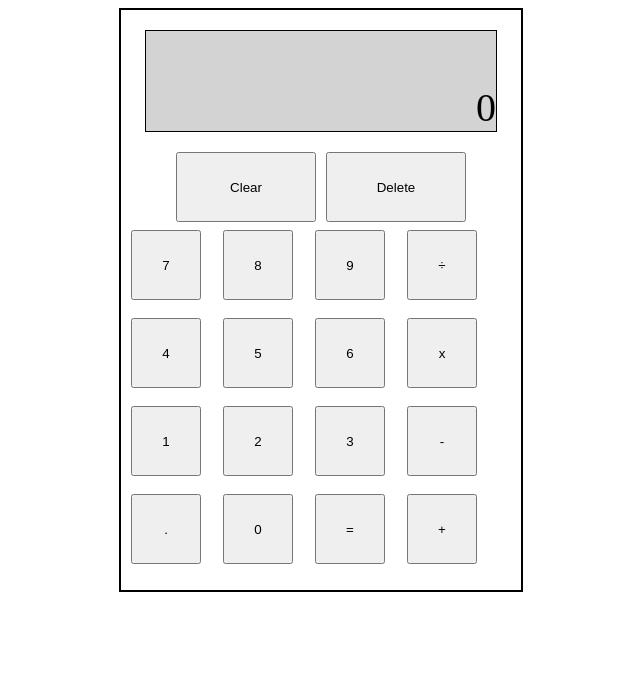
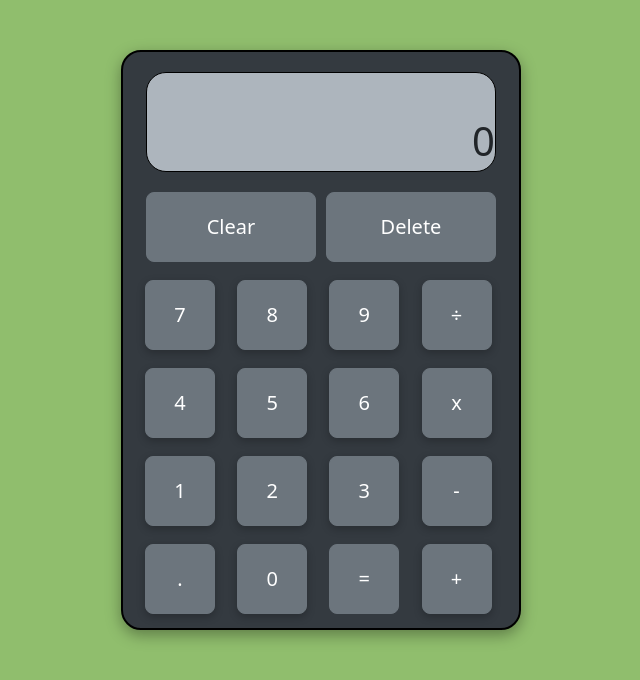
Before and after one commit to riahamhari/calculator, a plain HTML site: page index.html in a window 1280 px wide. Shown: the whole page, without its empty margins (319-959 px from the left). Drawn offline with nearby package versions, Linux system fonts and the light colour scheme.

Commit message:
styling fixes for calculator screen

```diff
--- a/app.css
+++ b/app.css
@@ -1,11 +1,22 @@
+body {
+    background-color: #90be6d;
+}
+
+
+
+
 .container {
     width: 400px;
     height: 580px;
     display: block;
     border: 2px solid black;
     margin: 0 auto;
+    margin-top: 50px;
     justify-content: center;
-    /* border-radius: 25px; */
+    background-color: #343a40;
+    box-shadow: rgba(0, 0, 0, 0.35) 0px 5px 15px;
+    border-radius: 20px;
+
 
 }
 
@@ -13,12 +24,13 @@
     width: 350px;
     margin: 20px auto;
     border: 1px solid black;
-    /* border-radius: 25px; */
-    background-color: lightgrey;
+    border-radius: 20px;
+    background-color: #adb5bd;
     height: 100px;
     display: flex;
     justify-content: flex-end;
     align-items: flex-end;
+
 
 }
 
@@ -30,39 +42,52 @@
 #lastSel {
     text-align: right;
     font-size: 20px;
-    width: 110px;
-    /* border: 2px solid red; */
     margin-bottom: 60px;
-    margin-left: 20px;
-    margin-right: -20px;
+    display: flex;
+    justify-content: flex-end;
+    position: absolute;
+}
+
+/* Main */
 
 
 
-}
+.clearBtns {
 
-
-.clearBtns {
-    /* border: 2px solid red; */
-    width: 400px;
+    width: 350px;
     height: 70px;
     display: flex;
-    justify-content: center;
+    justify-content: space-between;
     gap: 10px;
     margin-top: 8px;
+    margin: 0 auto;
+    margin-bottom: 10px;
 
 }
 
+/* #clear {
+    margin-right: 20px;
+    margin-left: -40px;
+} */
+
+
+
 #clear, #delete {
-    width: 140px;
+    width: 180px;
     height: 70px;
     margin-bottom: 20px;
 
+}
+
+#delete:hover {
+    background-color: red;
 }
 
 .numBtn, .opBtn {
     width: 70px;
     height: 70px;
     margin: 8px 8px 10px 10px;
+    box-shadow: rgba(0, 0, 0, 0.24) 0px 3px 8px;
     /* align-items: center; */
     /* margin-right: -2px; */
 }
@@ -74,7 +99,10 @@
 }
 
 .mathBtns {
+    /* border: 2px solid red; */
+    width: 350px;
     display: inline;
+    margin: 0 auto;
     justify-content: center;
     align-items: flex-end;
 }
--- a/index.html
+++ b/index.html
@@ -6,6 +6,9 @@
     <meta http-equiv="X-UA-Compatible" content="IE=edge">
     <meta name="viewport" content="width=device-width, initial-scale=1.0">
     <title>Calculator</title>
+    <!-- CSS only -->
+    <link href="https://cdn.jsdelivr.net/npm/bootstrap@5.2.2/dist/css/bootstrap.min.css" rel="stylesheet"
+        integrity="sha384-Zenh87qX5JnK2Jl0vWa8Ck2rdkQ2Bzep5IDxbcnCeuOxjzrPF/et3URy9Bv1WTRi" crossorigin="anonymous">
     <link rel="stylesheet" href="app.css">
 </head>
 
@@ -19,26 +22,26 @@
         </div>
         <div class="Keypad">
             <div class="clearBtns">
-                <button id="clear">Clear</button>
-                <button id="delete">Delete</button>
+                <button id="clear" class="btn btn-secondary btn-lg">Clear</button>
+                <button id="delete" class="btn btn-secondary btn-lg">Delete</button>
             </div>
             <div class="mathBtns">
-                <button id="seven" class="numBtn">7</button>
-                <button id="eight" class="numBtn">8</button>
-                <button id="nine" class="numBtn">9</button>
-                <button id="divide" class="opBtn">÷</button>
-                <button id="four" class="numBtn">4</button>
-                <button id="five" class="numBtn">5</button>
-                <button id="six" class="numBtn">6</button>
-                <button id="multiply" class="opBtn">x</button>
-                <button id="one" class="numBtn">1</button>
-                <button id="two" class="numBtn">2</button>
-                <button id="three" class="numBtn">3</button>
-                <button id="minus" class="opBtn">-</button>
-                <button id="decimal" class="numBtn">.</button>
-                <button id="zero" class="numBtn">0</button>
-                <button id="equals">=</button>
-                <button id="add" class="opBtn">+</button>
+                <button id="seven" class="numBtn btn btn-secondary btn-lg">7</button>
+                <button id="eight" class="numBtn btn btn-secondary btn-lg">8</button>
+                <button id="nine" class="numBtn btn btn-secondary btn-lg">9</button>
+                <button id="divide" class="opBtn btn btn-secondary btn-lg">÷</button>
+                <button id="four" class="numBtn btn btn-secondary btn-lg">4</button>
+                <button id="five" class="numBtn btn btn-secondary btn-lg">5</button>
+                <button id="six" class="numBtn btn btn-secondary btn-lg">6</button>
+                <button id="multiply" class="opBtn btn btn-secondary btn-lg">x</button>
+                <button id="one" class="numBtn btn btn-secondary btn-lg">1</button>
+                <button id="two" class="numBtn btn btn-secondary btn-lg">2</button>
+                <button id="three" class="numBtn btn btn-secondary btn-lg">3</button>
+                <button id="minus" class="opBtn btn btn-secondary btn-lg">-</button>
+                <button id="decimal" class="numBtn btn btn-secondary btn-lg">.</button>
+                <button id="zero" class="numBtn btn btn-secondary btn-lg">0</button>
+                <button id="equals" class="btn btn-secondary btn-lg">=</button>
+                <button id="add" class="opBtn btn btn-secondary btn-lg">+</button>
 
             </div>
         </div>
@@ -50,7 +53,10 @@
 
 
 
-
+    <!-- JavaScript Bundle with Popper -->
+    <script src="https://cdn.jsdelivr.net/npm/bootstrap@5.2.2/dist/js/bootstrap.bundle.min.js"
+        integrity="sha384-OERcA2EqjJCMA+/3y+gxIOqMEjwtxJY7qPCqsdltbNJuaOe923+mo//f6V8Qbsw3"
+        crossorigin="anonymous"></script>
     <script src="app.js"></script>
 </body>
 
```
